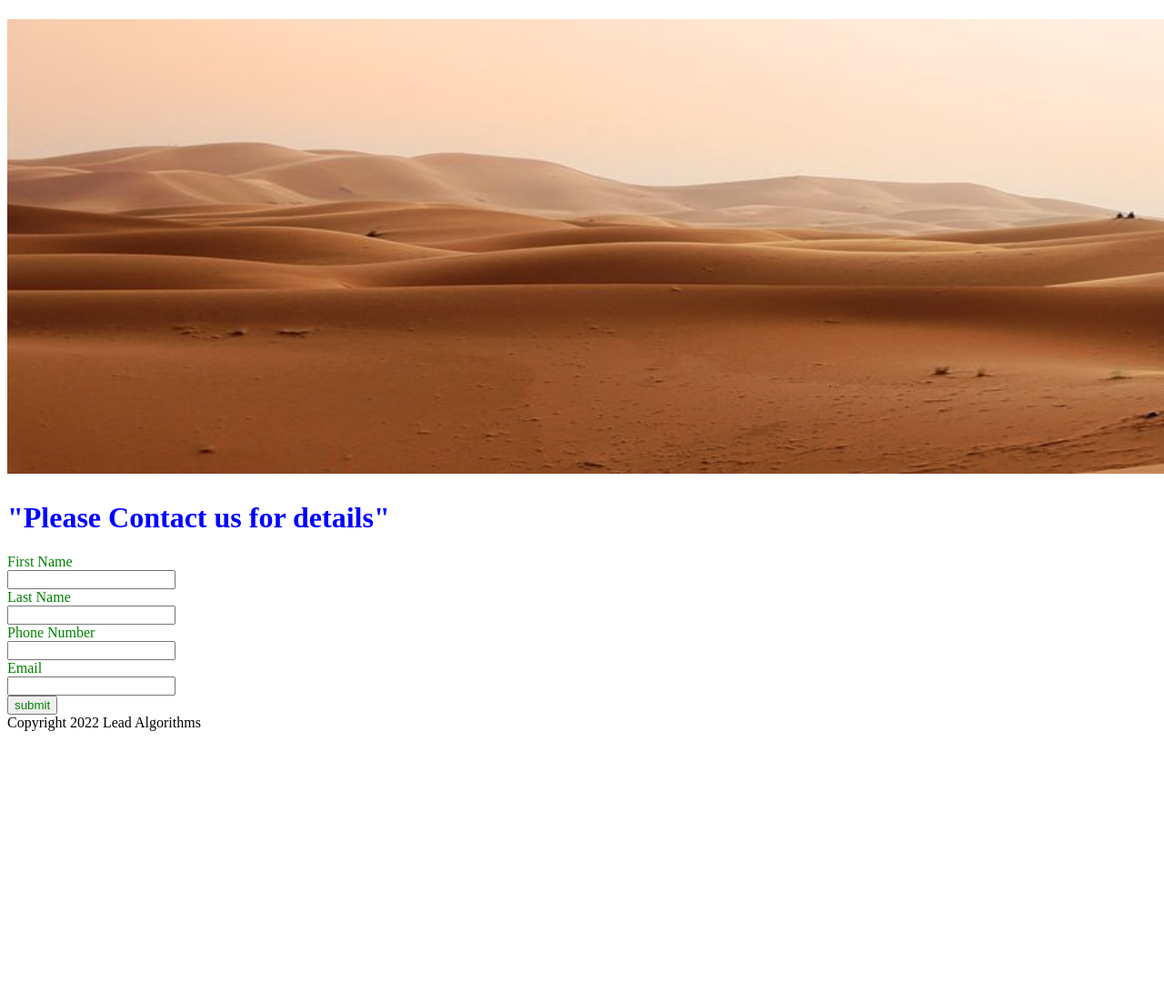
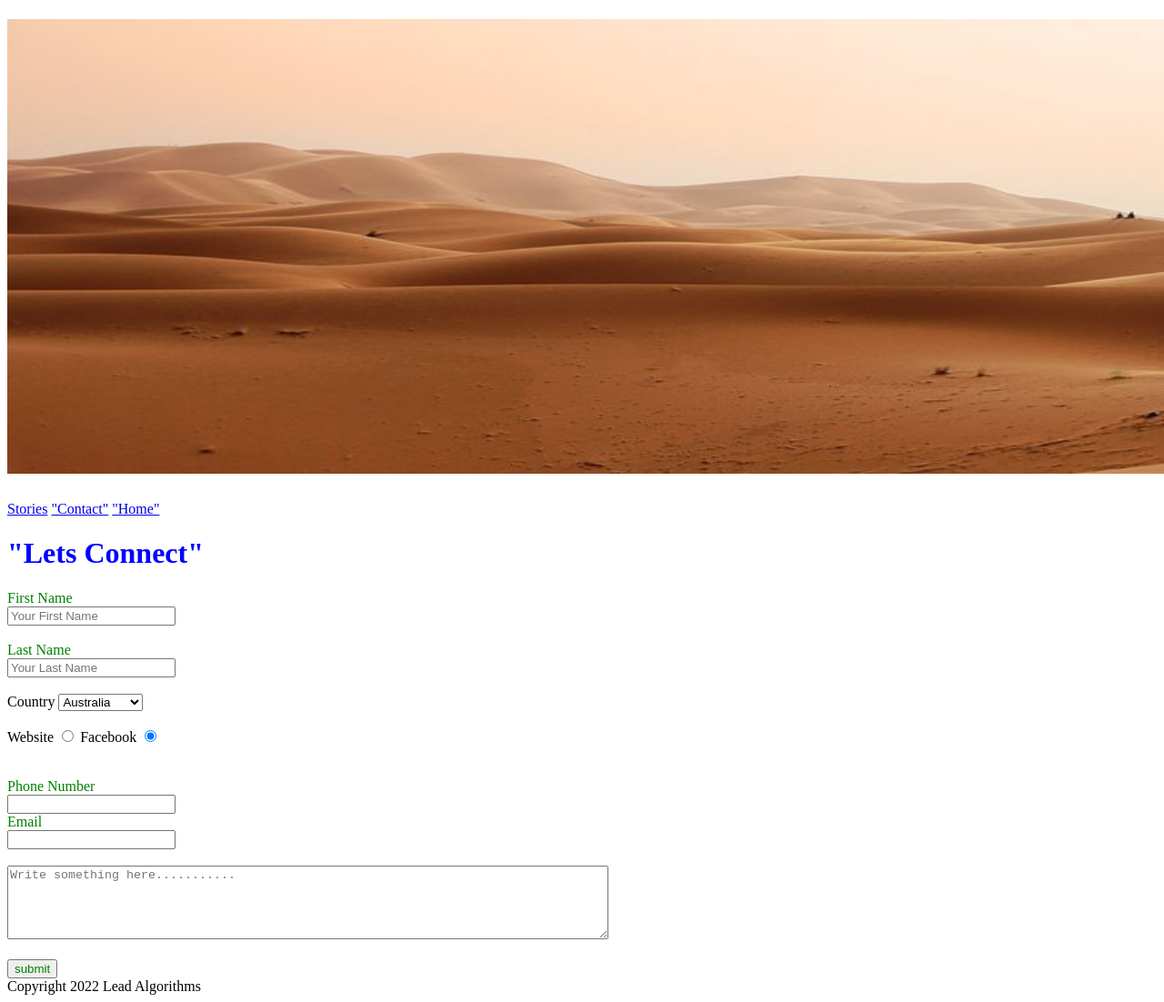
Before and after one commit to rashedulsarker/html2, a plain HTML site: page contact.html in a window 1280 px wide. Shown: the top 1102 px of the page at 91% size. Before the commit the page ends 812 px from the top, so only its background shows below. Drawn offline with Linux system fonts and the light colour scheme.

Commit message:
4Th Commit

```diff
--- a/contact.html
+++ b/contact.html
@@ -4,20 +4,50 @@
     <meta charset="UTF-8">
     <meta http-equiv="X-UA-Compatible" content="IE=edge">
     <meta name="viewport" content="width=device-width, initial-scale=1.0">
-    <title>Document</title>
+    <title>Contact Us</title>
 </head>
 <body>
     <header><h1><img src="images/desert.jpg" width="1900px" height="500px" alt="This is a Aeroplan"></h1></header>
-    <h1 style="color: blue;">"Please Contact us for details"</h1>
-<form action="/action.php">
+    <header>
+
+        <nav>
+            <div class="town">
+            <a href="stories.html">Stories</a>
+            <a href="contact.html">"Contact"</a>
+            <a href="index.html">"Home"</a>
+        </div>
+        </nav>
+    </header>
+    <h1 style="color: blue;">"Lets Connect"</h1>
+<form action=""mathod="post">
     <label for="fname" style="color:green;">First Name</label><br>
-    <input type="text" id="fname" value=""><br>
+    <input type="text" id="fname" required value="" placeholder="Your First Name"><br> <br>
     <label for="lname"style="color:green;">Last Name</label><br>
-    <input type="text" id="lname" value=""><br>
+    <input type="text" id="lname" required value="" placeholder="Your Last Name"><br><br>
+    <label for="country">Country</label>
+    <select id="country" name="country">
+        <option value="Australia">Australia</option>
+        <option value="China">China</option>
+        <option value="England">England</option>
+        <option value="Bangladesh">Bangladesh</option>
+    </select>
+    <br>
+    <br>
+    <div>
+    <label for="Website">Website</label>
+    <input type="radio" name="Facebook" id="Website" checked>
+    <label for="Social">Facebook</label>
+    <input type="radio" name="Facebook" id="Website" checked>
+    </div>
+    <br>
+    <br>
+
     <label for="phoneno"style="color:green;">Phone Number</label><br>
     <input type="text" id="phoneno" value=""><br>
     <label for="emial"style="color:green;">Email</label><br>
-    <input type="text" id="emial" value=""><br>
+    <input type="text" id="emial" required value=""><br><br>
+    <textarea placeholder="Write something here..........." name="" id="" cols="80" rows="5"></textarea> <br><br>
+
     <input type= "submit"style="color:green;" value="submit">
 </form>
 
```
Also changed, not shown: stories.html (added), style.css (added).
